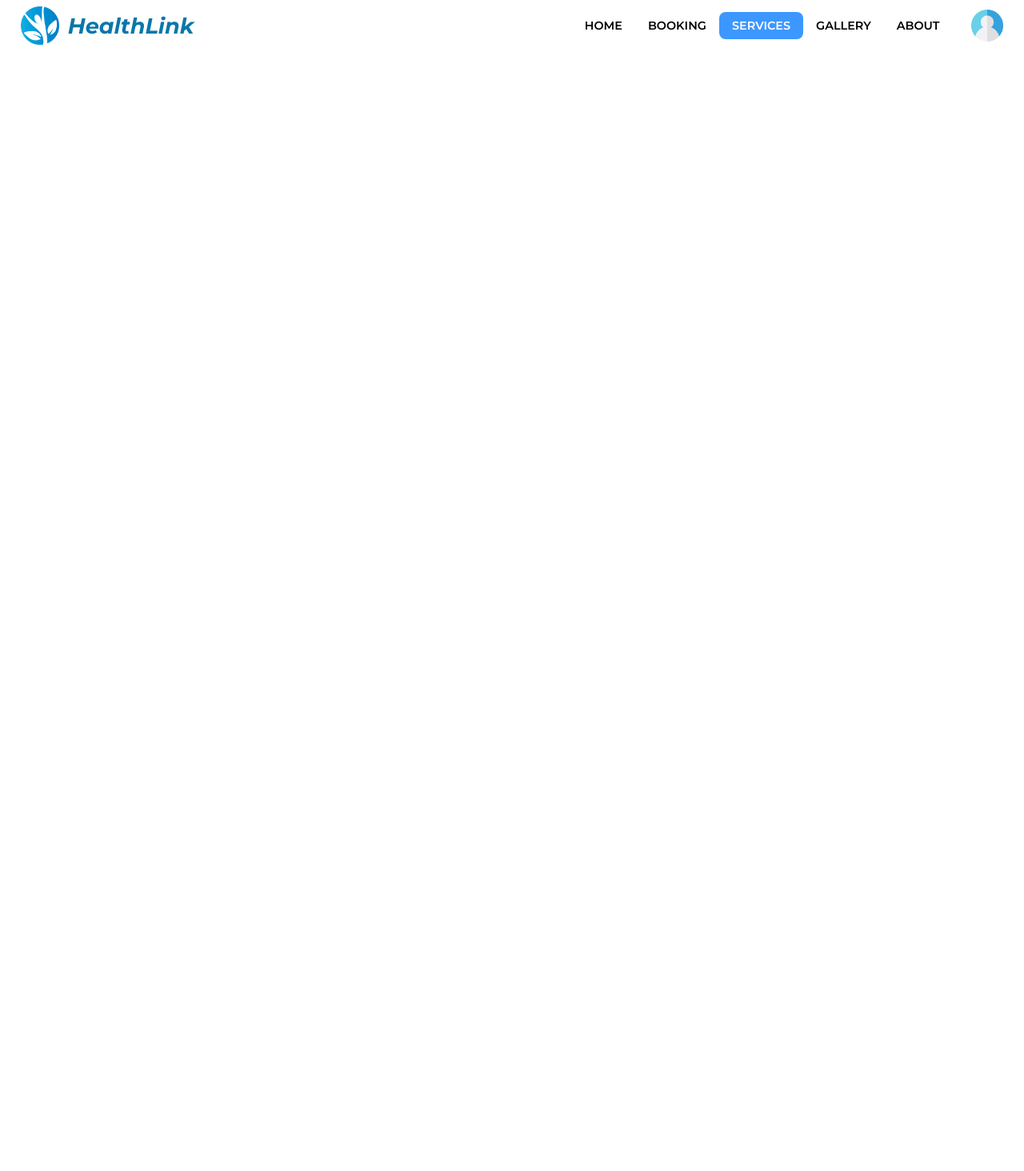
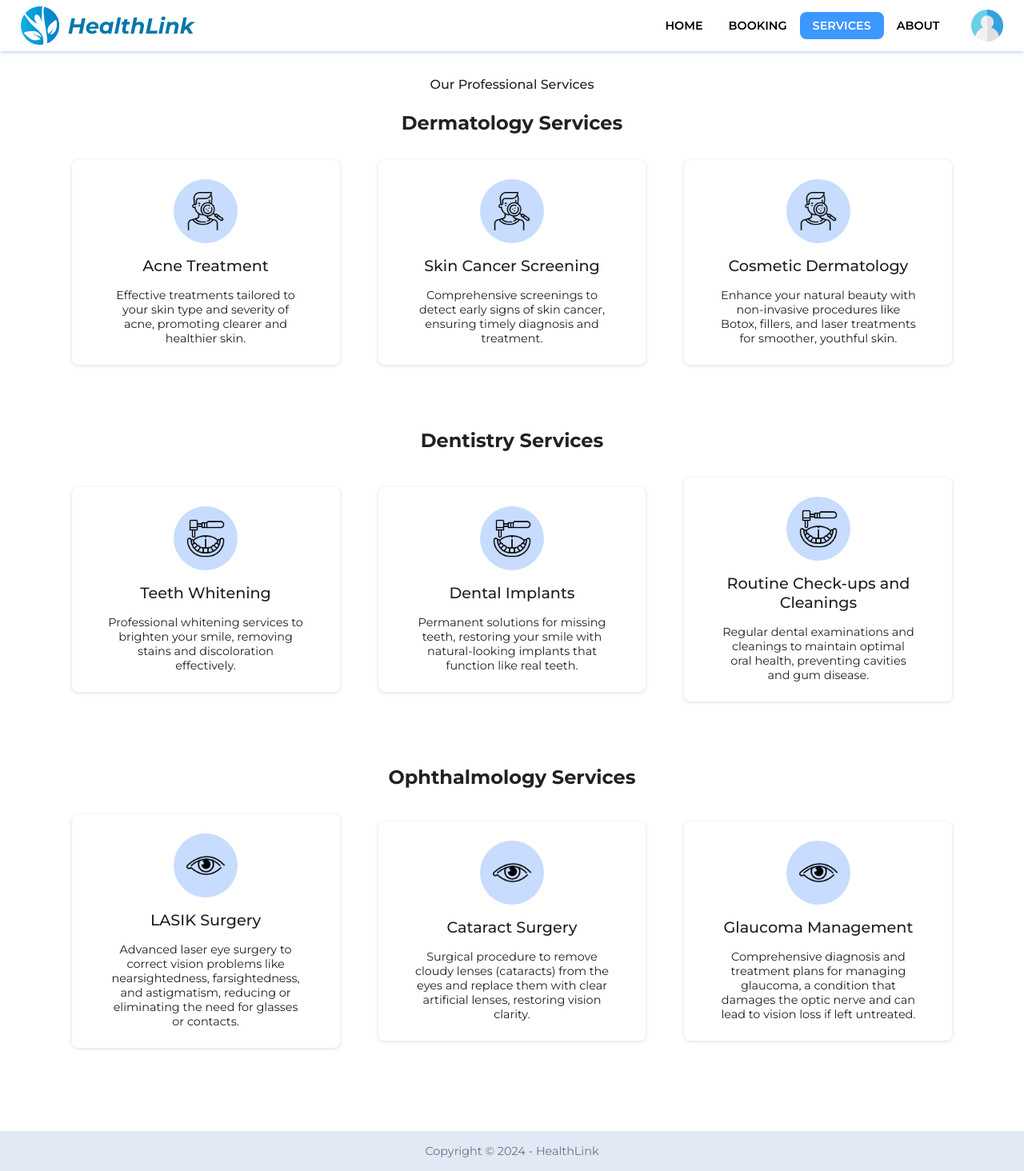
Before and after one commit to LuisSilva7/healthLink-project, a React (Vite) app: page /services in a window 1280 px wide. Shown: the whole page at 80% size. Before the commit the page ends 800 px from the top, so only its background shows below. Built offline with nearby package versions, Linux system fonts and the light colour scheme.

Commit message:
Made ServicesPage

```diff
--- a/src/App.jsx
+++ b/src/App.jsx
@@ -9,7 +9,6 @@ import HomePage from "./pages/HomePage";
 import BookingPage from "./pages/BookingPage";
 import ServicesPage from "./pages/ServicesPage";
 import AboutPage from "./pages/AboutPage";
-import GalleryPage from "./pages/GalleryPage";
 import LoginPage from "./pages/LoginPage";
 import ProfilePage from "./pages/ProfilePage";
 import NotFoundPage from "./pages/NotFoundPage.jsx";
@@ -22,7 +21,6 @@ const App = () => {
         <Route path="/booking" element={<BookingPage />} />
         <Route path="/services" element={<ServicesPage />} />
         <Route path="/about" element={<AboutPage />} />
-        <Route path="/gallery" element={<GalleryPage />} />
         <Route path="/login" element={<LoginPage />} />
         <Route path="/profile" element={<ProfilePage />} />
         <Route path="*" element={<NotFoundPage />} />
--- a/src/components/aboutPage/Faqs.jsx
+++ b/src/components/aboutPage/Faqs.jsx
@@ -18,7 +18,7 @@ const Faqs = () => {
     {
       question: "What types of health insurance do you accept?",
       answer:
-        "We accept most health insurance plans. To confirm if we accept your specific plan, please contact our reception or check the insurance section on our website.",
+        "We accept most health insurance plans. To confirm if we accept your specific plan, please contact our reception.",
     },
     {
       question: "What are the clinic's operating hours?",
--- a/src/components/aboutPage/faqs.module.css
+++ b/src/components/aboutPage/faqs.module.css
@@ -59,3 +59,23 @@
 .faq-container.active .faqs-answer {
   display: block;
 }
+
+@media (min-width: 1000px) {
+  .faqs-container {
+    padding-top: 3rem;
+    padding-left: 20rem;
+    padding-right: 20rem;
+  }
+
+  .faqs-question {
+    font-size: 1.1rem;
+  }
+
+  .arrow-icon {
+    font-size: 1.8rem;
+  }
+
+  .faqs-answer {
+    font-size: 1rem;
+  }
+}
--- /dev/null
+++ b/src/components/servicesPage/Services.jsx
@@ -0,0 +1,114 @@
+import React from "react";
+import styles from "./services.module.css";
+import dermatologyImage from "../../assets/images/dermatology-image.png";
+import dentistryImage from "../../assets/images/dentistry-image.png";
+import ophthalmologyImage from "../../assets/images/ophthalmology-image.png";
+
+const Services = () => {
+  const dermatologyServices = [
+    {
+      name: "Acne Treatment",
+      description:
+        "Effective treatments tailored to your skin type and severity of acne, promoting clearer and healthier skin.",
+    },
+    {
+      name: "Skin Cancer Screening",
+      description:
+        "Comprehensive screenings to detect early signs of skin cancer, ensuring timely diagnosis and treatment.",
+    },
+    {
+      name: "Cosmetic Dermatology",
+      description:
+        "Enhance your natural beauty with non-invasive procedures like Botox, fillers, and laser treatments for smoother, youthful skin.",
+    },
+  ];
+
+  const dentistryServices = [
+    {
+      name: "Teeth Whitening",
+      description:
+        "Professional whitening services to brighten your smile, removing stains and discoloration effectively.",
+    },
+    {
+      name: "Dental Implants",
+      description:
+        "Permanent solutions for missing teeth, restoring your smile with natural-looking implants that function like real teeth.",
+    },
+    {
+      name: "Routine Check-ups and Cleanings",
+      description:
+        "Regular dental examinations and cleanings to maintain optimal oral health, preventing cavities and gum disease.",
+    },
+  ];
+
+  const ophthalmologyServices = [
+    {
+      name: "LASIK Surgery",
+      description:
+        "Advanced laser eye surgery to correct vision problems like nearsightedness, farsightedness, and astigmatism, reducing or eliminating the need for glasses or contacts.",
+    },
+    {
+      name: "Cataract Surgery",
+      description:
+        "Surgical procedure to remove cloudy lenses (cataracts) from the eyes and replace them with clear artificial lenses, restoring vision clarity.",
+    },
+    {
+      name: "Glaucoma Management",
+      description:
+        "Comprehensive diagnosis and treatment plans for managing glaucoma, a condition that damages the optic nerve and can lead to vision loss if left untreated.",
+    },
+  ];
+
+  return (
+    <div className={styles["services-container"]}>
+      <h4>Our Professional Services</h4>
+      <h2>Dermatology Services</h2>
+      <div className={styles["service-container"]}>
+        {dermatologyServices.map((dermatologyService, index) => (
+          <div key={index} className={styles["service-box"]}>
+            <div className={styles["service-image-container"]}>
+              <img src={dermatologyImage} className={styles["service-image"]} />
+            </div>
+            <div className={styles["service-text-container"]}>
+              <h3>{dermatologyService.name}</h3>
+              <p>{dermatologyService.description}</p>
+            </div>
+          </div>
+        ))}
+      </div>
+      <h2>Dentistry Services</h2>
+      <div className={styles["service-container"]}>
+        {dentistryServices.map((dentistryService, index) => (
+          <div key={index} className={styles["service-box"]}>
+            <div className={styles["service-image-container"]}>
+              <img src={dentistryImage} className={styles["service-image"]} />
+            </div>
+            <div className={styles["service-text-container"]}>
+              <h3>{dentistryService.name}</h3>
+              <p>{dentistryService.description}</p>
+            </div>
+          </div>
+        ))}
+      </div>
+      <h2>Ophthalmology Services</h2>
+      <div className={styles["service-container"]}>
+        {ophthalmologyServices.map((ophthalmologyService, index) => (
+          <div key={index} className={styles["service-box"]}>
+            <div className={styles["service-image-container"]}>
+              <img
+                src={ophthalmologyImage}
+                className={styles["service-image"]}
+              />
+            </div>
+            <div className={styles["service-text-container"]}>
+              <h3>{ophthalmologyService.name}</h3>
+              <p>{ophthalmologyService.description}</p>
+            </div>
+          </div>
+        ))}
+      </div>
+    </div>
+  );
+};
+
+export default Services;
--- /dev/null
+++ b/src/components/servicesPage/services.module.css
@@ -0,0 +1,76 @@
+.services-container {
+  padding-top: 6rem;
+  text-align: center;
+  margin-bottom: -2rem;
+}
+
+.services-container h4 {
+  font-size: 1rem;
+  font-weight: 500;
+  margin-bottom: 0.5rem;
+}
+
+.service-container {
+  margin-top: 2rem;
+  display: flex;
+  flex-direction: column;
+  align-items: center;
+}
+
+.services-container h2 {
+  margin-top: 1.5rem;
+  margin-bottom: 2rem;
+}
+
+.service-box {
+  display: flex;
+  flex-direction: column;
+  align-items: center;
+  row-gap: 1rem;
+  margin-bottom: 3.5rem;
+  box-shadow: 0 1px 5px rgba(0, 0, 0, 0.137);
+  border-radius: 8px;
+  width: 80%;
+  padding: 1.5rem;
+}
+
+.service-image-container {
+  height: 5rem;
+  width: 5rem;
+  display: flex;
+  align-items: center;
+  justify-content: center;
+  background-color: rgb(199, 220, 255);
+  border-radius: 50%;
+}
+
+.service-image {
+  height: 60%;
+  width: 60%;
+}
+
+.service-text-container {
+  display: flex;
+  flex-direction: column;
+  row-gap: 1rem;
+  width: 85%;
+  text-align: center;
+}
+
+.service-text-container h3 {
+  font-size: 1.2rem;
+  font-weight: 500;
+}
+
+.service-text-container p {
+  font-size: 0.9rem;
+}
+
+@media (min-width: 1100px) {
+  .service-container {
+    flex-direction: row;
+    column-gap: 3rem;
+    padding-left: 7%;
+    padding-right: 7%;
+  }
+}
--- a/src/components/shared/Navbar.jsx
+++ b/src/components/shared/Navbar.jsx
@@ -84,18 +84,6 @@ const Navbar = () => {
               </li>
               <li className={styles["navbar-menu-item"]}>
                 <NavLink
-                  to="/gallery"
-                  className={({ isActive }) =>
-                    isActive
-                      ? `${styles["navbar-menu-link"]} ${styles["active"]}`
-                      : styles["navbar-menu-link"]
-                  }
-                >
-                  GALLERY
-                </NavLink>
-              </li>
-              <li className={styles["navbar-menu-item"]}>
-                <NavLink
                   to="/about"
                   className={({ isActive }) =>
                     isActive
--- a/src/components/shared/navbar.module.css
+++ b/src/components/shared/navbar.module.css
@@ -11,6 +11,7 @@
   height: 4rem;
   padding-left: 0.5rem;
   padding-right: 0.5rem;
+  box-shadow: 0 1px 5px rgba(68, 125, 209, 0.404);
 }
 
 .navbar-menu-container {
--- a/src/pages/GalleryPage.jsx
+++ /dev/null
@@ -1,12 +0,0 @@
-import React from "react";
-import Navbar from "../components/shared/Navbar";
-
-const Gallery = () => {
-  return (
-    <>
-      <Navbar />
-    </>
-  );
-};
-
-export default Gallery;
--- a/src/pages/ServicesPage.jsx
+++ b/src/pages/ServicesPage.jsx
@@ -1,10 +1,14 @@
 import React from "react";
 import Navbar from "../components/shared/Navbar";
+import Services from "../components/servicesPage/Services";
+import Footer from "../components/shared/Footer";
 
 const ServicesPage = () => {
   return (
     <>
       <Navbar />
+      <Services />
+      <Footer />
     </>
   );
 };
```
